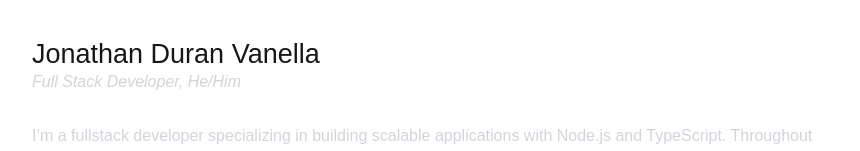
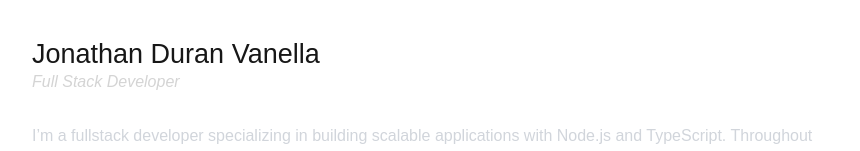
Before and after one commit to jonathanduran7/duranvanella, a Next.js app: page / in a window 1280 px wide. Shown: the part 198-349 px from the top of the page, without its empty margins (208-1068 px from the left). Built offline with nearby package versions, Linux system fonts and the light colour scheme.

Commit message:
edit subtitle

```diff
--- a/app/components/profile.tsx
+++ b/app/components/profile.tsx
@@ -7,7 +7,7 @@ export default function Profile() {
 
       <div className="mt-4">
         <p className="text-xl">Jonathan Duran Vanella</p>
-        <p className="text-base text-gray italic">Full Stack Developer, He/Him</p>
+        <p className="text-base text-gray italic">Full Stack Developer</p>
       </div>
     </div>
   )
```
